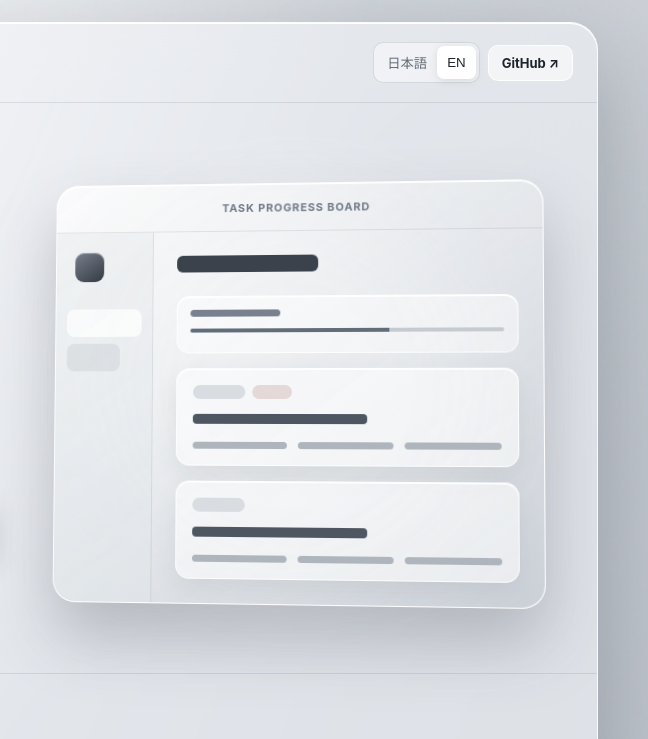
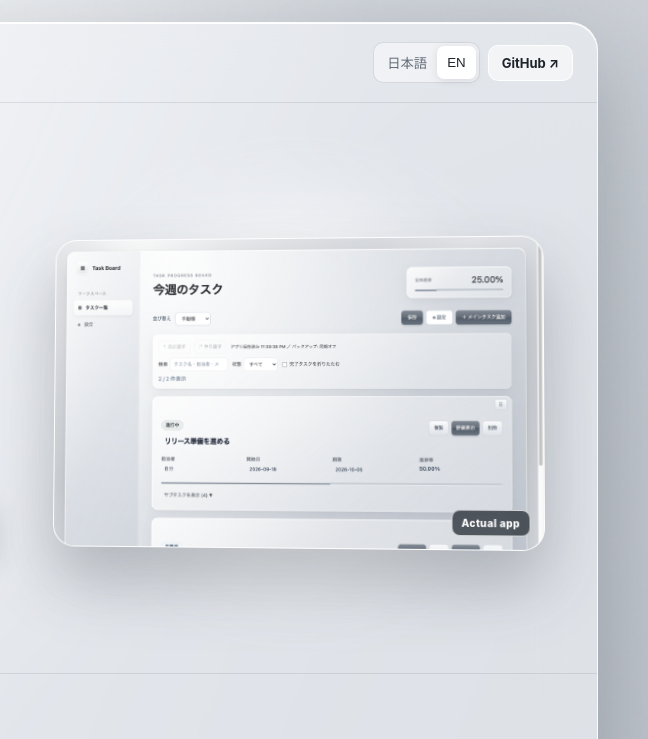
Before and after one commit to matcha-gumii/task-progress-board-mac, an Electron app: page docs/index.html in a window 1280 px wide. Shown: the top 739 px of the page, 632-1280 px from the left. Drawn offline with Linux system fonts and the light colour scheme.

Commit message:
Show real app screenshot on download page

```diff
--- a/docs/index.html
+++ b/docs/index.html
@@ -50,27 +50,11 @@
     .meta { margin-top:14px; color:#717a86; font-size:12px; }
     .preview { position:relative; min-height:430px; display:grid; place-items:center; }
     .glow { position:absolute; width:74%; aspect-ratio:1; border-radius:50%; background:rgba(255,255,255,.74); filter:blur(42px); }
-    .window { position:relative; width:min(100%,520px); border:1px solid rgba(255,255,255,.92); border-radius:23px; overflow:hidden; background:linear-gradient(145deg,rgba(255,255,255,.82),rgba(195,201,209,.67)); box-shadow:0 34px 65px rgba(42,49,59,.25),inset 0 1px 0 #fff; transform:perspective(1000px) rotateY(-4deg) rotateX(2deg); }
-    .window-bar { height:48px; display:flex; align-items:center; padding:0 17px; border-bottom:1px solid rgba(88,98,111,.14); }
-    .window-name { margin:auto; font-size:11px; font-weight:750; color:#707987; letter-spacing:.08em; }
-    .window-body { display:grid; grid-template-columns:100px 1fr; min-height:322px; }
-    .side { padding:20px 11px; border-right:1px solid rgba(92,102,113,.13); background:rgba(227,230,234,.42); }
-    .side-logo { width:30px; height:30px; margin:0 0 28px 8px; border-radius:9px; background:linear-gradient(145deg,#777f8b,#343a43); box-shadow:inset 0 1px 1px rgba(255,255,255,.45); }
-    .side-row { height:28px; margin:7px 0; border-radius:8px; background:rgba(255,255,255,.7); }
-    .side-row.short { width:72%; background:rgba(121,130,141,.13); }
-    .board { padding:24px; }
-    .board-title { width:42%; height:17px; margin-bottom:24px; border-radius:6px; background:#3b424c; }
-    .progress { height:58px; padding:13px; border:1px solid rgba(255,255,255,.8); border-radius:13px; background:rgba(255,255,255,.45); box-shadow:inset 0 1px 0 #fff; }
-    .progress-label { width:29%; height:7px; border-radius:4px; background:#78818d; }
-    .bar { height:4px; margin-top:12px; overflow:hidden; border-radius:5px; background:#c6cbd1; }
-    .bar::after { content:""; display:block; width:64%; height:100%; background:#626d7a; }
-    .card { margin-top:15px; padding:16px; border:1px solid rgba(255,255,255,.83); border-radius:14px; background:rgba(255,255,255,.56); box-shadow:0 10px 24px rgba(53,61,71,.09),inset 0 1px 0 #fff; }
-    .card-top { display:flex; gap:7px; }
-    .pill { width:53px; height:14px; border-radius:8px; background:#d9dde1; }
-    .pill.warm { width:40px; background:#e4d8d8; }
-    .card-title { width:57%; height:10px; margin:15px 0 18px; border-radius:4px; background:#4d5661; }
-    .card-grid { display:grid; grid-template-columns:repeat(3,1fr); gap:11px; }
-    .card-line { height:7px; border-radius:5px; background:#aeb5bd; }
+    .app-shot { position:relative; width:min(100%,580px); overflow:hidden; border:1px solid rgba(255,255,255,.95); border-radius:22px; background:#eef0f3; box-shadow:0 34px 65px rgba(42,49,59,.28),inset 0 1px 0 #fff; transform:perspective(1100px) rotateY(-4deg) rotateX(2deg); transition:transform .2s ease,box-shadow .2s ease; }
+    .app-shot:hover { transform:perspective(1100px) rotateY(-1deg) translateY(-3px); box-shadow:0 40px 72px rgba(42,49,59,.32),inset 0 1px 0 #fff; }
+    .app-shot img { display:block; width:100%; height:auto; }
+    .app-shot::after { content:"Actual app"; position:absolute; right:13px; bottom:13px; padding:6px 9px; border:1px solid rgba(255,255,255,.75); border-radius:8px; background:rgba(39,45,53,.76); color:#fff; font-size:10px; font-weight:800; letter-spacing:.04em; backdrop-filter:blur(8px); }
+    html[lang="ja"] .app-shot::after { content:"実際のアプリ画面"; }
     .section { padding:68px 56px; border-top:1px solid rgba(103,113,124,.16); }
     .section-head { display:flex; justify-content:space-between; gap:30px; align-items:end; margin-bottom:28px; }
     h2 { margin:0; font-size:clamp(30px,4vw,46px); letter-spacing:-.045em; }
@@ -109,10 +93,7 @@
       h1 { font-size:43px; }
       .download { width:100%; }
       .preview { min-height:290px; }
-      .window { transform:none; }
-      .window-body { grid-template-columns:72px 1fr; min-height:260px; }
-      .board { padding:16px; }
-      .side { padding:14px 8px; }
+      .app-shot,.app-shot:hover { transform:none; }
       .section { padding:46px 20px; }
       .guide { grid-template-columns:1fr; }
       .license { align-items:flex-start; flex-direction:column; }
@@ -159,13 +140,9 @@
 
         <div class="preview" aria-label="Application preview">
           <div class="glow"></div>
-          <div class="window" aria-hidden="true">
-            <div class="window-bar"><span class="window-name">TASK PROGRESS BOARD</span></div>
-            <div class="window-body">
-              <aside class="side"><div class="side-logo"></div><div class="side-row"></div><div class="side-row short"></div></aside>
-              <div class="board"><div class="board-title"></div><div class="progress"><div class="progress-label"></div><div class="bar"></div></div><div class="card"><div class="card-top"><span class="pill"></span><span class="pill warm"></span></div><div class="card-title"></div><div class="card-grid"><span class="card-line"></span><span class="card-line"></span><span class="card-line"></span></div></div><div class="card"><div class="card-top"><span class="pill"></span></div><div class="card-title"></div><div class="card-grid"><span class="card-line"></span><span class="card-line"></span><span class="card-line"></span></div></div></div>
-            </div>
-          </div>
+          <a class="app-shot" href="assets/task-progress-board-app.png" target="_blank" rel="noopener" aria-label="アプリ画面を拡大表示">
+            <img src="assets/task-progress-board-app.png" width="1280" height="840" alt="Task Progress Boardの実際のタスク管理画面" fetchpriority="high">
+          </a>
         </div>
       </section>
 
```
Also changed, not shown: docs/assets/task-progress-board-app.png (added).
